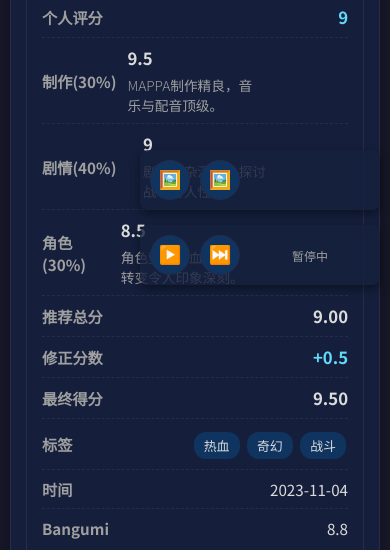
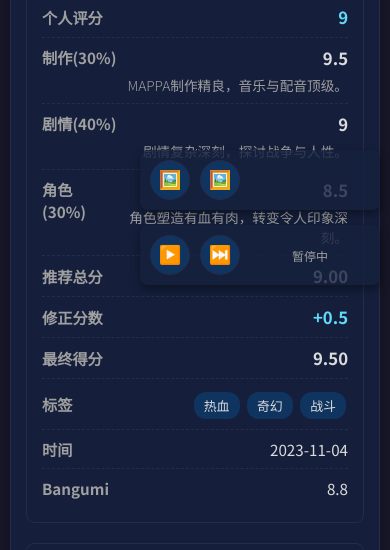
Before and after one commit to 844798882a/anime, a plain HTML site: page index.html in a window 390 px wide. Shown: the part 549-1099 px from the top of the page. Drawn offline with Linux system fonts and the light colour scheme.

Commit message:
Add files via upload

```diff
--- a/index.html
+++ b/index.html
@@ -95,11 +95,9 @@
             user-select: none; white-space: nowrap; font-weight: 400;
         }
 
-        tr { transition: all 0.2s ease-out; }
+        tr { transition: background-color 0.2s ease-out; }
         tbody tr:hover {
             background-color: var(--hover-bg-color);
-            transform: scale(1.01); box-shadow: 0 5px 15px rgba(0,0,0,0.4);
-            z-index: 10; position: relative;
         }
 
         th .sort-indicator { float: right; margin-left: 5px; color: var(--text-muted-color); }
@@ -172,7 +170,7 @@
             width: 120px; white-space: nowrap; overflow: hidden; text-overflow: ellipsis;
         }
 
-        /* --- NEW: MOBILE ADAPTATION STYLES --- */
+        /* --- MOBILE ADAPTATION STYLES --- */
         @media screen and (max-width: 768px) {
             body { padding: 20px 10px; }
             .container { padding: 15px; }
@@ -186,28 +184,22 @@
             table, tbody, tr, td { display: block; width: 100%; box-sizing: border-box; }
 
             tbody tr {
-                margin-bottom: 20px;
-                padding: 15px;
-                border: 1px solid var(--border-color);
-                border-radius: 8px;
+                margin-bottom: 20px; padding: 15px;
+                border: 1px solid var(--border-color); border-radius: 8px;
+                transition: transform 0.2s ease-out, box-shadow 0.2s ease-out;
             }
 
-            tbody tr:hover { transform: scale(1.02); }
+            tbody tr:hover { transform: scale(1.02); box-shadow: 0 5px 15px rgba(0,0,0,0.4); }
 
             td {
-                padding: 8px 0;
-                border-bottom: 1px dashed var(--border-color);
-                display: flex;
-                justify-content: space-between;
-                align-items: center;
+                padding: 8px 0; border-bottom: 1px dashed var(--border-color);
+                display: flex; justify-content: space-between; align-items: center;
             }
             td:last-child { border-bottom: none; }
 
             td::before {
-                content: attr(data-label);
-                font-weight: bold;
-                margin-right: 10px;
-                color: var(--text-muted-color);
+                content: attr(data-label); font-weight: bold;
+                margin-right: 10px; color: var(--text-muted-color);
             }
 
             td[data-label="图片"] { display: block; text-align: center; padding-bottom: 15px; }
@@ -215,16 +207,20 @@
             .anime-img { width: 100px; height: 150px; }
 
             td[data-label="名称"] {
-                flex-direction: column;
-                font-size: 1.2em;
-                font-weight: bold;
-                color: #fff;
-                padding-bottom: 10px;
-                align-items: flex-start;
+                flex-direction: column; font-size: 1.2em; font-weight: bold;
+                color: #fff; padding-bottom: 10px; align-items: flex-start;
             }
             td[data-label="名称"]::before { display: none; }
 
-            .details-comment { max-width: 60%; }
+            /* NEW: Styles for comment alignment without extra div */
+            td[data-label^="制作"], td[data-label^="剧情"], td[data-label^="角色"] {
+                align-items: flex-start;
+            }
+            td[data-label^="制作"] > div, td[data-label^="剧情"] > div, td[data-label^="角色"] > div {
+                 text-align: right;
+            }
+
+            .details-comment { max-width: 100%; }
             .tags { flex-wrap: wrap; justify-content: flex-end; }
             .tags span { margin-top: 5px; }
 
@@ -261,43 +257,28 @@
         </table>
     </div>
 
-    <div id="detailsModal" class="modal">
-        <div class="modal-content">
-            <span class="close-btn">&times;</span>
-            <h2 id="modalTitle"></h2>
-            <div id="modal-content-details"></div>
-        </div>
-    </div>
-
-    <div class="media-controls">
-        <div class="control-group">
-            <button id="prevBgBtn" title="上一张背景">🖼️</button>
-            <button id="nextBgBtn" title="下一张背景">🖼️</button>
-        </div>
-        <div class="control-group">
-            <button id="playPauseBtn" title="播放/暂停">▶️</button>
-            <button id="nextTrackBtn" title="下一首">⏭️</button>
-            <div id="musicInfo" class="music-info">暂停中</div>
-        </div>
-    </div>
-
+    <div id="detailsModal" class="modal"><div class="modal-content"><span class="close-btn">&times;</span><h2 id="modalTitle"></h2><div id="modal-content-details"></div></div></div>
+    <div class="media-controls"><div class="control-group"><button id="prevBgBtn" title="上一张背景">🖼️</button><button id="nextBgBtn" title="下一张背景">🖼️</button></div><div class="control-group"><button id="playPauseBtn" title="播放/暂停">▶️</button><button id="nextTrackBtn" title="下一首">⏭️</button><div id="musicInfo" class="music-info">暂停中</div></div></div>
     <audio id="backgroundMusic" loop></audio>
 
     <script>
         // Data will be loaded from JSON files
         let animeData = [], musicTracks = [], backgroundImages = [];
 
+        // DOM Elements
         const tableBody = document.getElementById('animeTableBody');
         const searchInput = document.getElementById('searchInput');
         const tagFilterContainer = document.getElementById('tagFilterContainer');
         const modal = document.getElementById('detailsModal');
         const modalTitle = document.getElementById('modalTitle');
         const modalContent = document.getElementById('modal-content-details');
-        const closeBtn = document.getElementsByClassName("close-btn")[0];
+        const closeBtn = document.querySelector("#detailsModal .close-btn");
 
+        // State
         let currentSort = { column: 'date', direction: 'desc' };
         let selectedTags = [];
 
+        // Modal Logic
         function showModal(title, contentHTML) {
             modalTitle.textContent = title;
             modalContent.innerHTML = contentHTML;
@@ -306,9 +287,11 @@
         closeBtn.onclick = () => modal.style.display = "none";
         window.onclick = (event) => { if (event.target == modal) modal.style.display = "none"; };
 
+        // Calculation Logic
         const calculateRecommendationScore = (rec) => (rec.production * 0.3 + rec.plot * 0.4 + rec.character * 0.3).toFixed(2);
         const calculateFinalScore = (recScore, adjScore) => (parseFloat(recScore) + adjScore).toFixed(2);
 
+        // Render Logic
         function renderTable() {
             tableBody.innerHTML = '';
             const filteredData = animeData.filter(anime =>
@@ -341,12 +324,12 @@
                 const adj = anime.adjustments;
                 const adjHTML = `<p><strong>争议内容:</strong> ${adj.controversy||'无'}</p><p><strong>内核深度:</strong> ${adj.depth||'无'}</p><p><strong>社会影响:</strong> ${adj.impact||'无'}</p><p><strong>艺术表达:</strong> ${adj.artistry||'无'}</p>`;
 
-                // UPDATED: Added data-label attributes for mobile view
                 const row = document.createElement('tr');
+                // FIXED: Removed the extra <div> wrapper around some content for better compatibility
                 row.innerHTML = `
                     <td data-label="图片"><img src="${anime.image}" alt="${anime.name}" class="anime-img"></td>
                     <td data-label="名称">${anime.name}</td>
-                    <td data-label="个人评分"><span class="score" onclick='showModal("${anime.name} - 个人评价", "<p>${anime.personalEvaluation}</p>")'>${anime.personalScore}</span></td>
+                    <td data-label="个人评分"><span class="score" onclick='showModal("${anime.name} - 个人评价", "<p>${anime.personalEvaluation.replace(/"/g, '&quot;')}</p>")'>${anime.personalScore}</span></td>
                     <td data-label="制作(30%)"><div><strong>${anime.recommendation.production}</strong><div class="details-comment">${anime.recommendation.productionComment}</div></div></td>
                     <td data-label="剧情(40%)"><div><strong>${anime.recommendation.plot}</strong><div class="details-comment">${anime.recommendation.plotComment}</div></div></td>
                     <td data-label="角色(30%)"><div><strong>${anime.recommendation.character}</strong><div class="details-comment">${anime.recommendation.characterComment}</div></div></td>
@@ -363,6 +346,7 @@
         }
 
         function renderTagFilters() {
+            tagFilterContainer.innerHTML = '<span>筛选标签: </span>';
             const allTags = [...new Set(animeData.flatMap(a => a.tags))];
             allTags.forEach(tag => {
                 const button = document.createElement('button');
@@ -397,8 +381,8 @@
                 }
             });
         }
-        document.querySelectorAll('#animeTable th[data-sort]').forEach(header => header.addEventListener('click', () => sortTable(header.dataset.sort)));
 
+        // Media Controls Logic (Unchanged)
         let currentBgIndex = 0, bgInterval, currentTrackIndex = 0;
         const audio = document.getElementById('backgroundMusic');
         const playPauseBtn = document.getElementById('playPauseBtn');
@@ -439,8 +423,13 @@
         nextTrackBtn.onclick = () => changeTrack(1);
         audio.onended = () => changeTrack(1);
 
+        // --- INITIAL LOAD ---
         document.addEventListener('DOMContentLoaded', () => {
-            // UPDATED: Fetching from new filenames
+            // FIXED: Event listeners are now safely attached after the DOM is fully loaded.
+            document.querySelectorAll('#animeTable th[data-sort]').forEach(header => {
+                header.addEventListener('click', () => sortTable(header.dataset.sort));
+            });
+
             const fetchData = fetch('data/animeData.json').then(res => res.json());
             const fetchMusic = fetch('data/musicData.json').then(res => res.json());
             const fetchBackgrounds = fetch('data/backgrounds.json').then(res => res.json());
```
